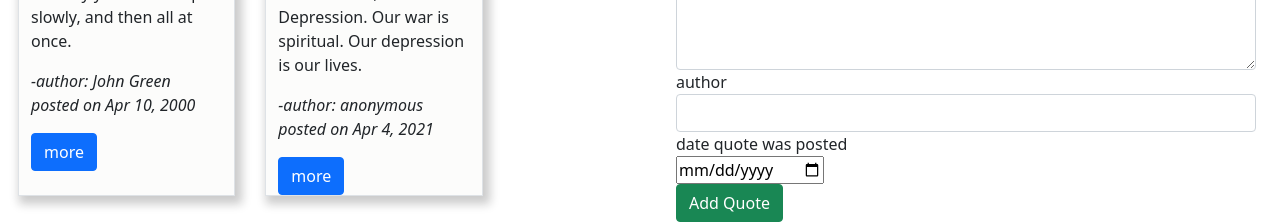
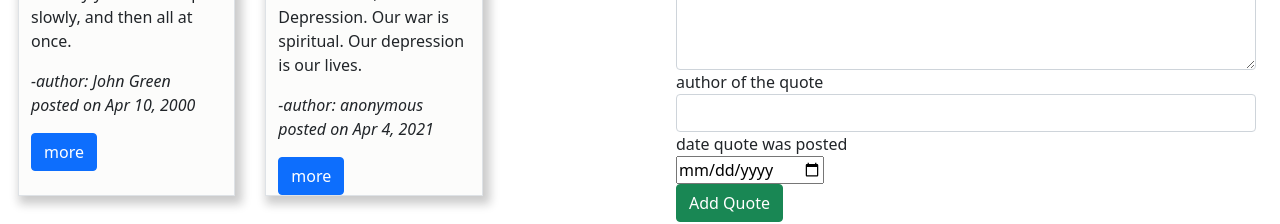
Before and after one commit to Briankiplangat88/quoting, an Angular app: page / in a window 1280 px wide. Shown: the part 263-487 px from the top of the page. Built offline with nearby package versions, Linux system fonts and the light colour scheme.

Commit message:
error corrections

```diff
--- a/src/app/quote-form/quote-form.component.html
+++ b/src/app/quote-form/quote-form.component.html
@@ -22,7 +22,7 @@
         </div>
         <div class="form-group">
 
-            <label for="author"> author</label>
+            <label for="author"> author of the quote</label>
             <input type="text" class="form-control" id="author" [(ngModel)]="newquotes.author" name="author" #author = 'ngModel' required >
             <div [hidden]=" author.valid || author.pristine" class="alert alert-danger" >
                 <p>author is required</p>
```
